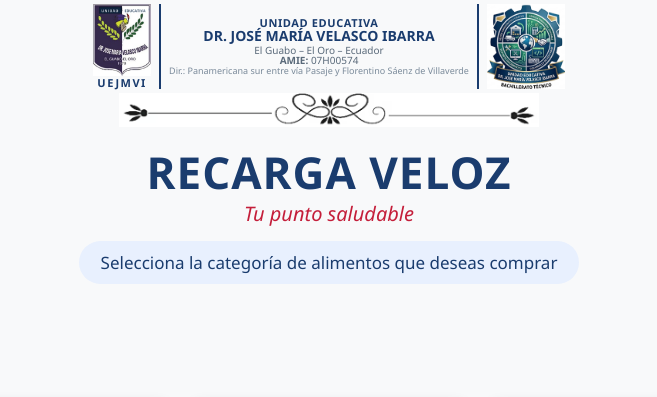
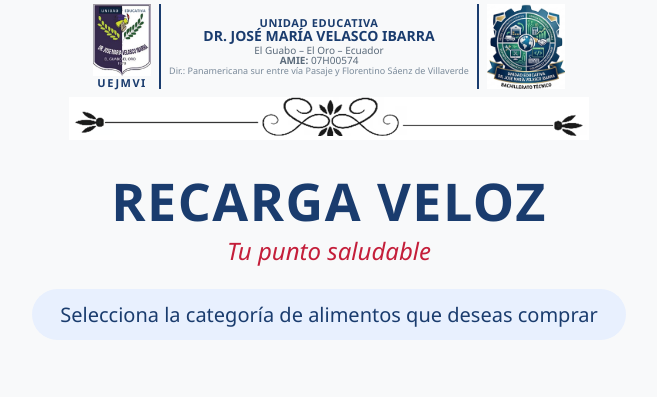
Before and after one commit to paopao0380-svg/recarga-veloz, a Flask app: page / in a window 1280 px wide. Shown: the top 397 px of the page, without its empty margins (311-968 px from the left). Run offline with Flask 3, Linux system fonts and the light colour scheme.

Commit message:
Update styles in index.html for improved layout

```diff
--- a/templates/index.html
+++ b/templates/index.html
@@ -72,40 +72,40 @@
 
         .ornamento {
             text-align: center;
-            margin: 4px auto 6px;
+            margin: 8px auto 12px;
             line-height: 0;
             flex-shrink: 0;
         }
         .ornamento img {
-            width: min(420px, 75%);
+            width: min(520px, 85%);
             height: auto;
             opacity: 0.9;
         }
 
         .header {
             text-align: center;
-            margin: 6px 0 4px;
+            margin: 12px 0 8px;
             flex-shrink: 0;
         }
         .title {
             color: #1a3c6e;
-            font-size: clamp(32px, 5.5vw, 44px);
+            font-size: clamp(38px, 6.5vw, 52px);
             font-weight: 800;
             margin: 0;
             line-height: 1.05;
-            letter-spacing: 1px;
+            letter-spacing: 1.5px;
         }
         .slogan {
             color: #c41e3a;
-            font-size: clamp(16px, 2.2vw, 20px);
+            font-size: clamp(18px, 2.6vw, 24px);
             font-style: italic;
-            margin: 4px 0 0;
+            margin: 6px 0 0;
         }
 
         .instruction {
-            padding: 10px 22px !important;
-            margin: 10px auto 12px !important;
-            font-size: clamp(14px, 1.8vw, 17px) !important;
+            padding: 12px 28px !important;
+            margin: 14px auto 18px !important;
+            font-size: clamp(16px, 2.2vw, 20px) !important;
             flex-shrink: 0;
         }
 
```
